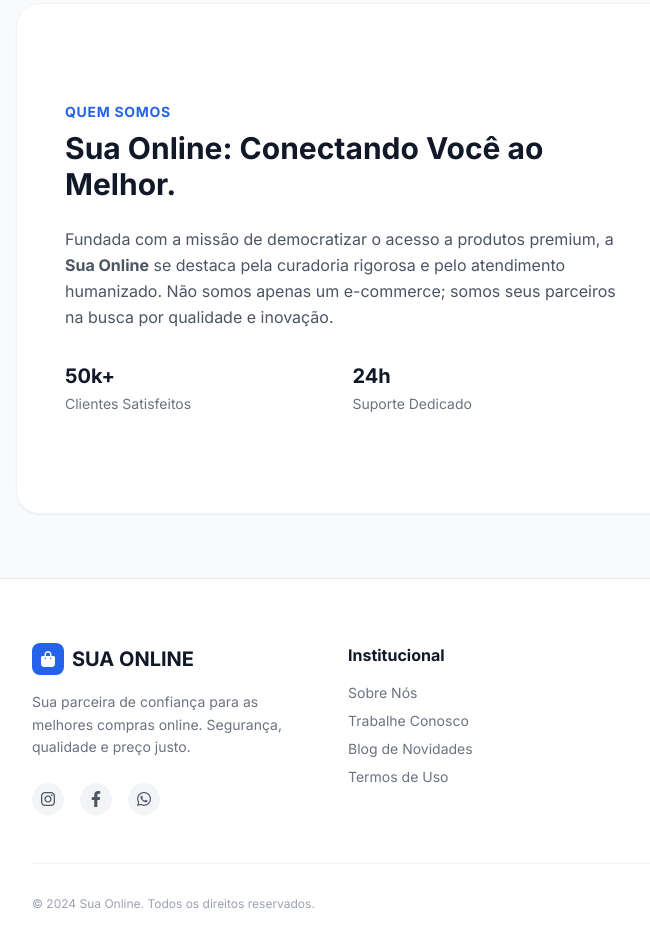
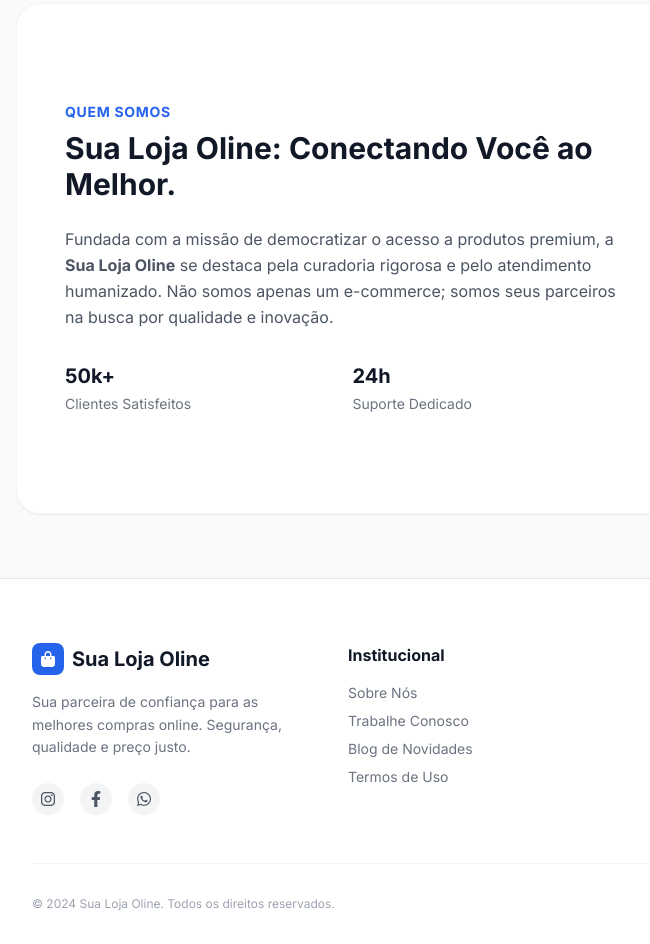
Before and after one commit to gilneilaurindo/sualojaoline, a plain HTML site: page index.html in a window 1280 px wide. Shown: the part 1900-2844 px from the top of the page, 0-650 px from the left. Drawn offline with nearby package versions, Linux system fonts and the light colour scheme.

Commit message:
Update branding from 'Sua Online' to 'Sua Loja Oline'

```diff
--- a/index.html
+++ b/index.html
@@ -3,25 +3,25 @@
 <head>
     <meta charset="UTF-8">
     <meta name="viewport" content="width=device-width, initial-scale=1.0">
-    <title>Sua Online | Tecnologia e Estilo</title>
+    <title>Sua Loja Oline | Tecnologia e Estilo</title>
 
     <!-- --- META TAGS OTIMIZADAS PARA REDES SOCIAIS --- -->
     <meta name="description" content="Encontre os melhores produtos de tecnologia, moda e casa com preços exclusivos e entrega rápida para todo o Brasil.">
     <meta name="keywords" content="loja online, tecnologia, moda, casa, gadgets, ecommerce, brasil">
-    <meta name="author" content="Sua Online">
+    <meta name="author" content="Sua Loja Oline">
     <meta name="theme-color" content="#2563eb">
 
     <!-- Open Graph / Facebook / WhatsApp -->
     <meta property="og:type" content="website">
     <meta property="og:url" content="https://suaonline.com.br/">
-    <meta property="og:title" content="Sua Online | Tecnologia e Estilo">
+    <meta property="og:title" content="Sua Loja Oline | Tecnologia e Estilo">
     <meta property="og:description" content="Encontre os melhores produtos de tecnologia, moda e casa com preços exclusivos e entrega rápida para todo o Brasil.">
     <meta property="og:image" content="https://images.unsplash.com/photo-1441986300917-64674bd600d8?auto=format&fit=crop&w=1200&q=80">
 
     <!-- Twitter -->
     <meta property="twitter:card" content="summary_large_image">
     <meta property="twitter:url" content="https://suaonline.com.br/">
-    <meta property="twitter:title" content="Sua Online | Tecnologia e Estilo">
+    <meta property="twitter:title" content="Sua Loja Oline | Tecnologia e Estilo">
     <meta property="twitter:description" content="Encontre os melhores produtos de tecnologia, moda e casa com preços exclusivos e entrega rápida para todo o Brasil.">
     <meta property="twitter:image" content="https://images.unsplash.com/photo-1441986300917-64674bd600d8?auto=format&fit=crop&w=1200&q=80">
 
@@ -196,9 +196,9 @@
             <div id="about-section" class="bg-white rounded-3xl p-8 md:p-12 shadow-sm border border-gray-100 flex flex-col md:flex-row gap-12 items-center">
                 <div class="md:w-1/2">
                     <span class="text-brand-600 font-bold uppercase tracking-wider text-sm mb-2 block">Quem Somos</span>
-                    <h2 class="text-3xl font-bold text-gray-900 mb-6">Sua Online: Conectando Você ao Melhor.</h2>
+                    <h2 class="text-3xl font-bold text-gray-900 mb-6">Sua Loja Oline: Conectando Você ao Melhor.</h2>
                     <p class="text-gray-600 mb-4 leading-relaxed">
-                        Fundada com a missão de democratizar o acesso a produtos premium, a <strong>Sua Online</strong> se destaca pela curadoria rigorosa e pelo atendimento humanizado. Não somos apenas um e-commerce; somos seus parceiros na busca por qualidade e inovação.
+                        Fundada com a missão de democratizar o acesso a produtos premium, a <strong>Sua Loja Oline</strong> se destaca pela curadoria rigorosa e pelo atendimento humanizado. Não somos apenas um e-commerce; somos seus parceiros na busca por qualidade e inovação.
                     </p>
                     <div class="grid grid-cols-2 gap-6 mt-8">
                         <div>
@@ -213,7 +213,7 @@
                 </div>
                 <div class="md:w-1/2 relative">
                     <div class="absolute inset-0 bg-brand-600 rounded-2xl transform rotate-3 opacity-10"></div>
-                    <img src="https://images.unsplash.com/photo-1556761175-5973dc0f32e7?auto=format&fit=crop&w=800&q=80" alt="Equipe Sua Online" class="rounded-2xl shadow-lg relative z-10 w-full">
+                    <img src="https://images.unsplash.com/photo-1556761175-5973dc0f32e7?auto=format&fit=crop&w=800&q=80" alt="Equipe Sua Loja Oline" class="rounded-2xl shadow-lg relative z-10 w-full">
                 </div>
             </div>
         </div>
@@ -459,7 +459,7 @@
                         <div class="w-8 h-8 bg-brand-600 text-white rounded-lg flex items-center justify-center">
                             <i class="fas fa-shopping-bag"></i>
                         </div>
-                        <span class="font-bold text-xl text-gray-900">SUA ONLINE</span>
+                        <span class="font-bold text-xl text-gray-900">Sua Loja Oline</span>
                     </div>
                     <p class="text-gray-500 text-sm leading-relaxed mb-6">Sua parceira de confiança para as melhores compras online. Segurança, qualidade e preço justo.</p>
                     <div class="flex space-x-4">
@@ -510,7 +510,7 @@
             </div>
 
             <div class="border-t border-gray-100 pt-8 flex flex-col md:flex-row justify-between items-center gap-4 text-xs text-gray-400">
-                <p>&copy; 2024 Sua Online. Todos os direitos reservados.</p>
+                <p>&copy; 2024 Sua Loja Oline. Todos os direitos reservados.</p>
                 <p class="flex items-center gap-1"><i class="fas fa-bolt text-yellow-500"></i> Powered by Google Apps Script</p>
             </div>
         </div>
@@ -871,7 +871,7 @@
                 btn.disabled = true;
                 btn.innerHTML = `<div class="loader mr-3"></div> Processando...`;
 
-                // Gerar ID do Pedido (PREFIXO SO = Sua Online)
+                // Gerar ID do Pedido (PREFIXO SO = Sua Loja Oline)
                 const chars = '0123456789';
                 let orderId = '#SO-';
                 for(let i=0; i<4; i++) orderId += chars.charAt(Math.floor(Math.random() * chars.length));
```
